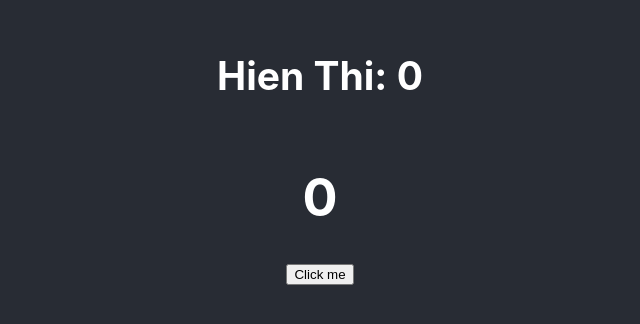
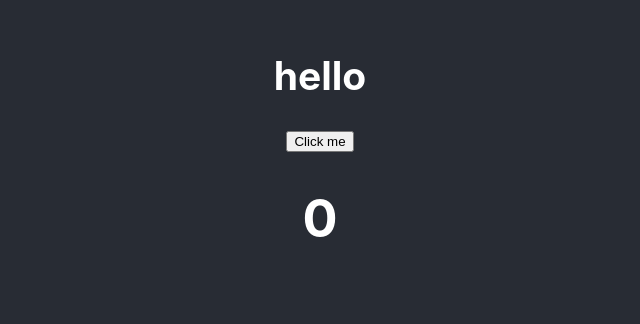
Before and after one commit to Nemo-0o0/LearnReactjs-hooks, a React (Create React App) app: page / in a window 1280 px wide. Shown: the part 248-572 px from the top of the page, without its empty margins (320-960 px from the left). Built offline with nearby package versions, Linux system fonts and the light colour scheme.

Commit message:
useCallback hook

```diff
--- a/src/App.js
+++ b/src/App.js
@@ -1,30 +1,25 @@
-import { useState, memo } from "react";
+import { useCallback, useState } from "react";
 import "./App.css";
 import Content from "./Content";
 
 // 1. memo() -> Higher Order Component (HOC)
 // 2. usCallback()
-
-// Hooks
-// HOC
-// Render props
+    // - Render types
+    // - React memo()
 
 function App() {
+  const [count, setCount] = useState(0);
 
-  const [count, setCount] = useState(0)
+  const handleClick = useCallback(() => {
+    setCount(prev => prev + 1);
+  }, [])
 
-  const handleClick = () => {
-      setCount(count + 1)
-  }
-
-   return (
-       <div className="App-header">
-       <Content count={count}/>
-           <h1>{count}</h1>
-           <button onClick={handleClick}>Click me</button>
-       </div>
-    );
-
+  return (
+    <div className="App-header">
+      <Content onIncrease={handleClick} />
+      <h1>{count}</h1>
+    </div>
+  );
 }
 
 export default App;
--- a/src/Content.js
+++ b/src/Content.js
@@ -1,8 +1,11 @@
 import { memo } from 'react'
-function Content({ count }) {
-
+function Content( {onIncrease}) {
+    console.log('render')
     return (
-        <h2>Hien Thi: {count} </h2>
+       <>
+            <h2>hello</h2>
+            <button onClick={onIncrease}>Click me</button>
+       </>
      );
 }
 
```
